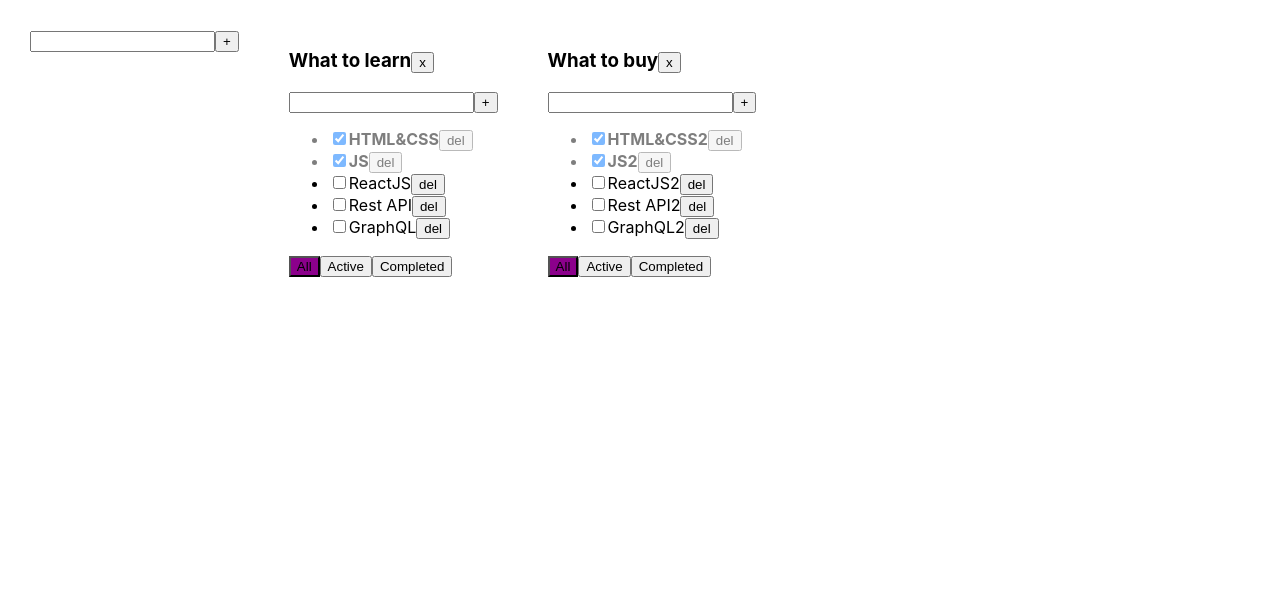
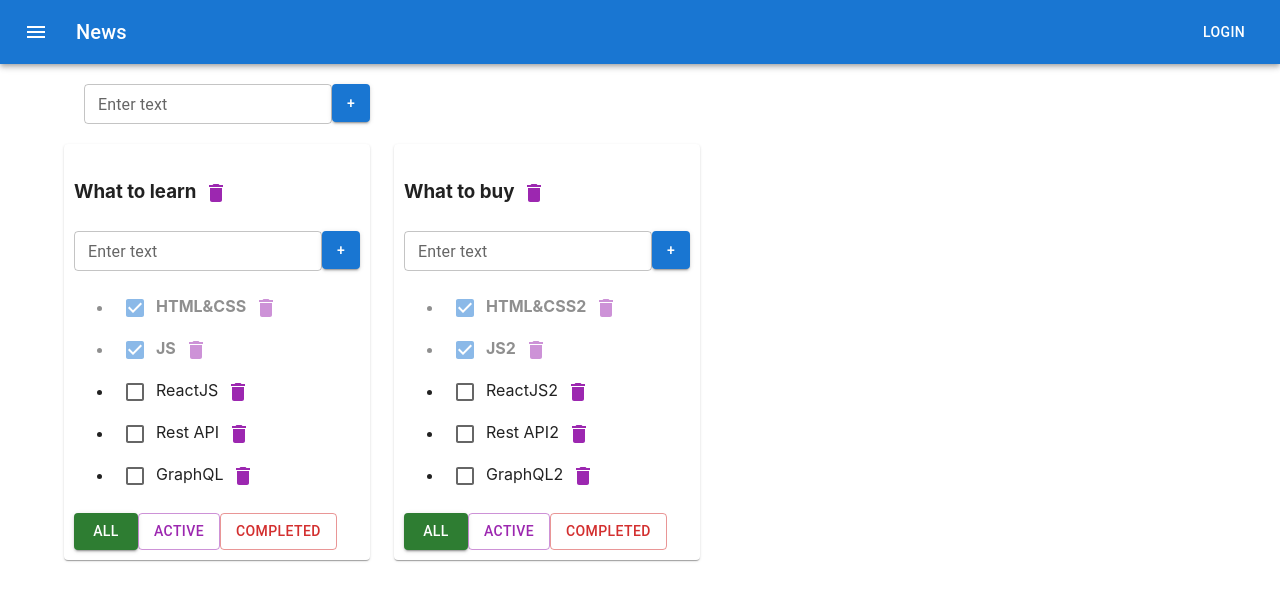
Before and after one commit to Batersp/TodoList, a React (Create React App) app: page / in a window 1280 px wide. Shown: the top 600 px of the page. Built offline with nearby package versions, Linux system fonts and the light colour scheme.

Commit message:
use MaterialUI

```diff
--- a/src/App.css
+++ b/src/App.css
@@ -1,10 +1,10 @@
 .App {
-  padding: 30px;
-  display: flex;
+ /* padding: 30px;
+  display: flex;*/
 }
 
 .App > div {
-  margin-right: 50px;
+  /*margin-right: 50px;*/
 }
 
 .active-filter {
--- a/src/App.tsx
+++ b/src/App.tsx
@@ -3,6 +3,8 @@ import './App.css';
 import {TaskType, TodoList} from "./TodoList";
 import {v1} from "uuid";
 import {FullInput} from "./components/FullInput";
+import ButtonAppBar from "./ButtonAppBar";
+import {Container, Grid, Paper} from "@mui/material";
 
 
 export type FilterValuesType = 'all' | 'active' | 'completed'
@@ -83,7 +85,12 @@ function App() {
 
     return (
         <div className="App">
+            <ButtonAppBar/>
+            <Container fixed>
+                <Grid container style={{padding: '20px'}}>
                     <FullInput callBack={addTodoListHandler}/>
+                </Grid>
+                <Grid container spacing={3}>
                     {todolists.map(el => {
                         let tasksForTodoList = tasks[el.id];
                         if (el.filter === 'active') {
@@ -93,6 +100,8 @@ function App() {
                             tasksForTodoList = tasks[el.id].filter(t => t.isDone)
                         }
                         return (
+                            <Grid item>
+                                <Paper style={{padding: '10px'}}>
                             <TodoList
                                 key={el.id}
                                 todoListId={el.id}
@@ -107,8 +116,13 @@ function App() {
                                 editTask={editTask}
                                 editTodoList={editTodoList}
                             />
+                                </Paper>
+                            </Grid>
                         )
                     })}
+                </Grid>
+            </Container>
+
         </div>
     );
 }
--- /dev/null
+++ b/src/ButtonAppBar.tsx
@@ -0,0 +1,32 @@
+import * as React from 'react';
+import AppBar from '@mui/material/AppBar';
+import Box from '@mui/material/Box';
+import Toolbar from '@mui/material/Toolbar';
+import Typography from '@mui/material/Typography';
+import Button from '@mui/material/Button';
+import IconButton from '@mui/material/IconButton';
+import MenuIcon from '@mui/icons-material/Menu';
+
+export default function ButtonAppBar() {
+    return (
+        <Box sx={{ flexGrow: 1 }}>
+            <AppBar position="static">
+                <Toolbar>
+                    <IconButton
+                        size="large"
+                        edge="start"
+                        color="inherit"
+                        aria-label="menu"
+                        sx={{ mr: 2 }}
+                    >
+                        <MenuIcon />
+                    </IconButton>
+                    <Typography variant="h6" component="div" sx={{ flexGrow: 1 }}>
+                        News
+                    </Typography>
+                    <Button color="inherit">Login</Button>
+                </Toolbar>
+            </AppBar>
+        </Box>
+    );
+}
--- a/src/TodoList.tsx
+++ b/src/TodoList.tsx
@@ -2,6 +2,8 @@ import React, {ChangeEvent} from 'react';
 import {FilterValuesType} from "./App";
 import {FullInput} from "./components/FullInput";
 import {EditableSpan} from "./components/EditableSpan";
+import {Button, Checkbox, IconButton} from "@mui/material";
+import {Delete} from "@mui/icons-material";
 
 
 type TodoListPropsType = {
@@ -45,11 +47,6 @@ export const TodoList = (props: TodoListPropsType) => {
         props.removeTask(todoListId, tId)
     }
 
-    const allBtnClasses = props.filter === 'all' ? 'active-filter' : ''
-    const activeBtnClasses = props.filter === 'active' ? 'active-filter' : ''
-    const completedBtnClasses = props.filter === 'completed' ? 'active-filter' : ''
-
-
     const removeTodoListHandler = () => {
         props.removeTodoList(props.todoListId)
     }
@@ -61,13 +58,14 @@ export const TodoList = (props: TodoListPropsType) => {
             }
             return (
                 <li key={t.id} className={t.isDone ? 'is-done' : ''}>
-                    <input
-                        type="checkbox"
-                        checked={t.isDone}
-                        onChange={onChangeChangeStatus}
-                    />
+                    <Checkbox defaultChecked
+                              checked={t.isDone}
+                              onChange={onChangeChangeStatus}/>
+
                     <EditableSpan value={t.title} callBack={(title: string) => editTaskHandler(t.id, title)}/>
-                    <button onClick={() => removeTask(props.todoListId, t.id)}>del</button>
+                    <IconButton aria-label="delete" color={"secondary"}>
+                        <Delete onClick={() => removeTask(props.todoListId, t.id)}/>
+                    </IconButton>
                 </li>
             )
         })
@@ -77,7 +75,10 @@ export const TodoList = (props: TodoListPropsType) => {
         <div>
             <div>
                 <h3><EditableSpan value={props.title} callBack={editTodoListHandler}/>
-                    <button onClick={removeTodoListHandler}>x</button>
+                    <IconButton aria-label="delete" color={"secondary"}>
+                        <Delete onClick={removeTodoListHandler}/>
+                    </IconButton>
+
                 </h3>
                 <FullInput callBack={addTask}/>
                 <ul>
@@ -86,18 +87,22 @@ export const TodoList = (props: TodoListPropsType) => {
 
                 </ul>
                 <div>
-                    <button
-                        className={allBtnClasses}
-                        onClick={() => changeFilterHandler(props.todoListId, 'all')}>All
-                    </button>
-                    <button
-                        className={activeBtnClasses}
-                        onClick={() => changeFilterHandler(props.todoListId, 'active')}>Active
-                    </button>
-                    <button
-                        className={completedBtnClasses}
-                        onClick={() => changeFilterHandler(props.todoListId, 'completed')}>Completed
-                    </button>
+                    <Button variant={props.filter === "all" ? "contained" : "outlined"} color="success"
+                            onClick={() => changeFilterHandler(props.todoListId, 'all')}>
+                        All
+                    </Button>
+
+                    <Button variant={props.filter === "active" ? "contained" : "outlined"} color="secondary"
+                            onClick={() => changeFilterHandler(props.todoListId, 'active')}>
+                        Active
+                    </Button>
+
+                    <Button variant={props.filter === "completed" ? "contained" : "outlined"} color="error"
+                            onClick={() => changeFilterHandler(props.todoListId, 'completed')}>
+                        Completed
+                    </Button>
+
+
                 </div>
             </div>
         </div>
--- a/src/components/FullInput.tsx
+++ b/src/components/FullInput.tsx
@@ -1,4 +1,5 @@
 import React, {ChangeEvent, KeyboardEvent, useState} from "react";
+import {Button, TextField} from "@mui/material";
 
 export type FullInputPropsType = {
     callBack: (title: string) => void
@@ -9,7 +10,6 @@ export const FullInput = (props: FullInputPropsType) => {
     const [title, setTitle] = useState<string>('')
     const [error, setError] = useState<boolean>(false)
 
-    const inputClasses = error ? 'error' : ''
 
     const onChangeInput = (e: ChangeEvent<HTMLInputElement>) => {
         setTitle(e.currentTarget.value)
@@ -33,12 +33,19 @@ export const FullInput = (props: FullInputPropsType) => {
 
     return (
         <div>
-            <input value={title}
-                   onChange={onChangeInput}
-                   onKeyPress={onKeyPressInput}
-                   className={inputClasses}
+            <TextField id="outlined-basic"
+                       label={error? 'Title is required': "Enter text"}
+                       variant="outlined"
+                       value={title}
+                       onChange={onChangeInput}
+                       onKeyPress={onKeyPressInput}
+                       size={"small"}
+                       error={error}
             />
-            <button onClick={onClickAddTask}>+</button>
+
+            <Button variant="contained"
+                    style={{maxWidth: '38px', maxHeight: '38px', minWidth: '38px', minHeight: '38px'}}
+                    onClick={onClickAddTask}>+</Button>
             {error && <div className='error-message'>Title is required</div>}
 
         </div>
--- a/src/index.tsx
+++ b/src/index.tsx
@@ -1,12 +1,16 @@
 import React from 'react';
-import ReactDOM from 'react-dom';
+import ReactDOM from 'react-dom/client';
 import './index.css';
 import App from './App';
-import * as serviceWorker from './serviceWorker';
 
-ReactDOM.render(<App />,  document.getElementById('root'));
+const root = ReactDOM.createRoot(document.getElementById("root") as HTMLDivElement);
+root.render(
+    <React.StrictMode>
+        <App />
+    </React.StrictMode>
+);
+
 
 // If you want your app to work offline and load faster, you can change
 // unregister() to register() below. Note this comes with some pitfalls.
 // Learn more about service workers: https://bit.ly/CRA-PWA
-serviceWorker.unregister();
```
Also changed, not shown: package.json (+16 -12 lines), 1 other file (tests, documents, lock files or other folders). Lines whose indentation alone changed are shown as unchanged.
